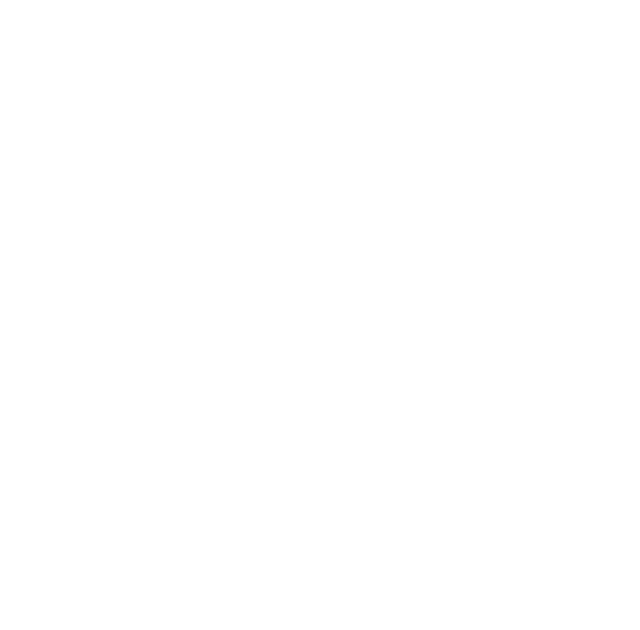
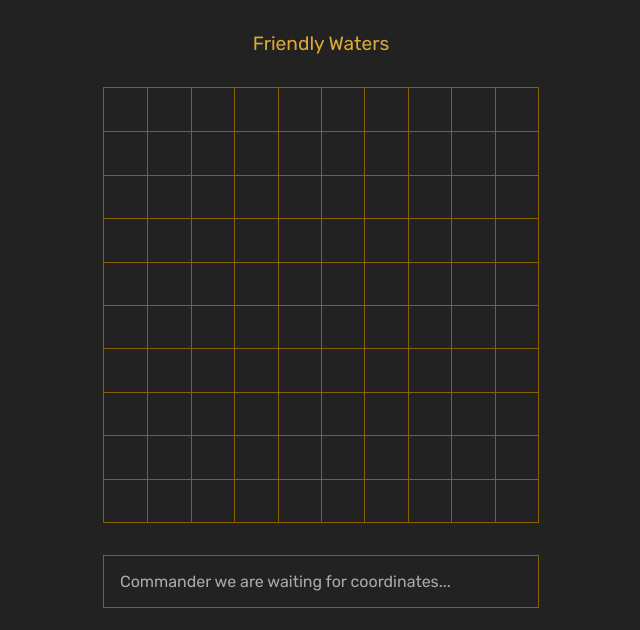
Before and after one commit to gonrogonpm/odin-battleship, a website built with webpack: page src/template.html in a window 1280 px wide. Shown: the whole page, without its empty margins (319-959 px from the left). Built offline with nearby package versions, Linux system fonts and the light colour scheme.

Commit message:
feat: add UI prototype

```diff
--- a/src/index.js
+++ b/src/index.js
@@ -0,0 +1,83 @@
+import style from "./style.css";
+
+const GameboardWidth  = 10;
+const GameboardHeight = 10;
+
+function createBoardContent() {
+    const frag = document.createDocumentFragment();
+
+    for (let y = 0; y < GameboardHeight; y++) {
+        frag.appendChild(createBoardRow(y));
+    }
+
+    return frag;
+}
+
+function createBoardRow(y) {
+    const div = document.createElement('div');
+    div.classList.add('row');
+
+    if (y == 0) {
+        div.classList.add('first');
+    }
+
+    if (y == GameboardHeight - 1) {
+        div.classList.add('last');
+    }
+
+    for (let x = 0; x < GameboardWidth; x++) {
+        div.appendChild(createBoardCell(x, y));
+    }
+
+    return div;
+}
+
+function createBoardCell(x, y) {
+    const div = document.createElement('div');
+    div.classList.add('cell', `x-${x}`, `y-${y}`);
+    div.dataset.x = x;
+    div.dataset.y = y;
+    return div;
+}
+
+function handleClick(event, board) {
+    const cell = event.target.closest('.cell');
+    if (!cell) {
+        return;
+    }
+
+    const x = parseInt(cell.dataset.x);
+    const y = parseInt(cell.dataset.y);
+
+    if (isNaN(x) || x < 0 || x >= GameboardWidth) {
+        console.error(`invalid cell x-coordinate, received ${x}`);
+        return;
+    }
+
+    if (isNaN(y) || y < 0 || y >= GameboardHeight) {
+        console.error(`invalid cell y-coordinate, received ${y}`);
+    }
+
+    console.log(`click detected in board (${board}) at cell (${x}, ${y})`);
+}
+
+(function setup() {
+    const boardLHS = document.querySelector('.display-player .board');
+    const boardRHS = document.querySelector('.display-enemy .board');
+
+    if (!boardLHS) {
+        console.error('board for player 1 not found');
+        return;
+    }
+
+    if (!boardRHS) {
+        console.error('board for player 2 not found');
+        return;
+    }
+
+    boardLHS.appendChild(createBoardContent());
+    boardRHS.appendChild(createBoardContent());
+
+    boardLHS.addEventListener('click', event => handleClick(event, 1));
+    boardRHS.addEventListener('click', event => handleClick(event, 2));
+})();
--- /dev/null
+++ b/src/style.css
@@ -0,0 +1,110 @@
+@import url('https://fonts.googleapis.com/css2?family=Rubik:ital,wght@0,300..900;1,300..900&display=swap');
+
+/**************************************************************
+ Root variables (theme)
+**************************************************************/
+
+:root {
+    /* Fonts - Define font families */
+    --font-family-base: Rubik, sans-serif;
+
+    /* Background colors */
+    --color-background: #222;
+
+    /* Text colors - Define text colors for different contexts */
+    --color-text-primary: #aaa;
+    --color-text-ui: #dda836;
+
+    /* Boxes */
+    --color-border-primary: #866300;
+
+    /* Main font - Apply default font settings to the root element */
+    font-family: var(--font-family-base);
+    color: var(--color-text-primary);
+}
+
+/**************************************************************
+ Base Styles (reset and HTML elements)
+**************************************************************/
+
+* {
+    box-sizing: border-box;
+    margin: 0;
+    padding: 0;
+}
+
+input, button, textarea {
+    font-family: inherit;
+    font-size: inherit;
+    color: inherit;
+    min-width: 0;
+}
+
+body {
+    background-color: var(--color-background);
+}
+
+/**************************************************************
+ Layout
+**************************************************************/
+
+main {
+    min-height: 100vh;
+    min-height: 100dvh;
+    max-width: 500px;
+    display: flex;
+    flex-direction: column;
+    gap: 2rem;
+    margin: 0 auto;
+    /* Calculate the padding proportional to viewport width for a minimum of 16px for a viewport of 300px or less
+       and 32px for a viewport of 500px or more */
+    padding: calc(16px + 8 * clamp(0px, calc(1vw - 3px), 2px));
+}
+
+#console {
+    border: 1px solid var(--color-border-primary);
+    padding: 1rem;
+}
+
+.display .info {
+    padding-bottom: 2rem;
+    font-size: 1.2rem;
+    text-align: center;
+    text-transform: capitalize;
+    color: var(--color-text-ui);
+}
+
+.display.hidden {
+    display: none;
+}
+
+.board {
+    display: grid;
+    grid-template-columns: repeat(10, 1fr);
+    border: 1px solid var(--color-border-primary);
+}
+
+.board .row {
+    display: contents;
+}
+
+.board .cell {
+    aspect-ratio: 1;
+    border: 1px solid var(--color-border-primary);
+    border-right:  0;
+    border-bottom: 0;
+}
+
+/* Remove the extra border for the first row and first column. */
+.board .cell.y-0 { border-top:  0; }
+.board .cell.x-0 { border-left: 0; }
+
+/**************************************************************
+ Target
+**************************************************************/
+
+#target {
+    display: block;
+    position: absolute;
+    pointer-events: none;
+}
--- a/src/template.html
+++ b/src/template.html
@@ -6,5 +6,19 @@
     <title>Battleship</title>
 </head>
 <body>
+    <div id="target"></div>
+    <main>
+        <div class="display display-player">
+            <div class="info">friendly waters</div>
+            <div class="board"></div>
+        </div>
+        <div class="display display-enemy hidden">
+            <div class="info">enemy waters</div>
+            <div class="board"></div>
+        </div>
+        <div id="console">
+            Commander we are waiting for coordinates...
+        </div>
+    </main>
 </body>
 </html>
```
